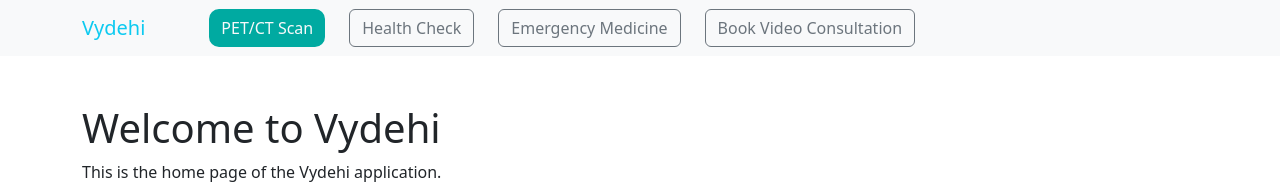
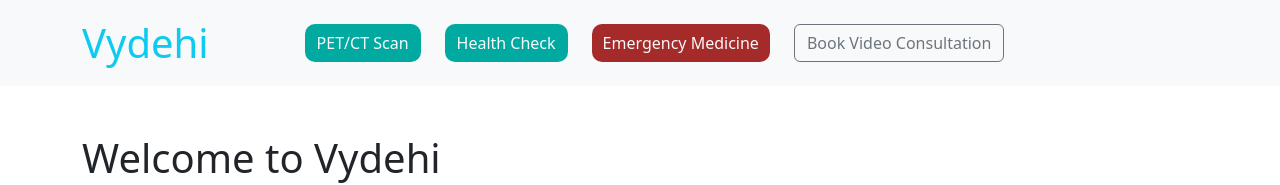
Before and after one commit to klmamatha/Healthcare_Management-_System, a React (Vite) app: page /#/ in a window 1280 px wide. Shown: the top 185 px of the page. Built offline with nearby package versions, Linux system fonts and the light colour scheme.

Commit message:
modified app.css

```diff
--- a/src/App.css
+++ b/src/App.css
@@ -42,7 +42,3 @@
     opacity: 0;
   }
 }
-
-.upbutton{
-
-}
--- a/src/header.jsx
+++ b/src/header.jsx
@@ -8,25 +8,21 @@
 
     <nav className="navbar navbar-expand-sm navbar-light bg-light sticky-top">
              <div className="container">
-                <a to="/" className="navbar-brand text-info">
+                <a to="/" className="navbar-brand text-info fs-1 me-5">
                 <i className="fa fa-suitcase fa-lg " aria-hidden="true"></i> Vydehi
                 </a>
-                <button
-                className="navbar-toggler me-5"
-                type="button"
-                data-bs-toggle="collapse"
-                data-bs-target="#mynavbar"
-                aria-controls="mynavbar"
-                aria-expanded="false"
-                aria-label="Toggle navigation"
-                >
+                <button className="navbar-toggler me-5" type="button" data-bs-toggle="collapse" data-bs-target="#mynavbar" aria-controls="mynavbar" aria-expanded="false" aria-label="Toggle navigation">
                 <span className="navbar-toggler-icon"></span>
                 </button>
                 <div className="collapse navbar-collapse" id="mynavbar">
                 <div className="d-flex">
-                    <button
-                        className="btn  me-4 ms-5  text-light "
-                        style={{
+                    <button className="btn  me-4 ms-5  text-light "
+                    style={{ padding: '5px 10px',    marginRight: '20px', backgroundColor: '#00aaa1',    border: '2px solid #00aaa1', borderRadius: '10px',   animation: 'blinker 2s linear infinite', cursor: 'pointer', }}
+                        type="button" >PET/CT Scan
+                    </button>
+
+                    <button className="btn text-light me-4"
+                    style={{
                             padding: '5px 10px',
                             marginRight: '20px',
                             backgroundColor: '#00aaa1',
@@ -35,15 +31,20 @@
                             animation: 'blinker 2s linear infinite',
                             cursor: 'pointer',
                         }}
-                        type="button"
-                        >
-                        PET/CT Scan
-                    </button>
-
-                    <button className="btn btn-outline-secondary me-4" type="button">
+                    type="button">
                     Health Check
                     </button>
-                    <button className="btn btn-outline-secondary me-4" type="button">
+                    <button className="btn text-light me-4"
+                    style={{
+                            padding: '5px 10px',
+                            marginRight: '20px',
+                            backgroundColor: 'brown',
+                            border: '2px solidrgb(71, 23, 23)',
+                            borderRadius: '10px',
+                            animation: 'blinker 2s linear infinite',
+                            cursor: 'pointer',
+                        }}
+                     type="button">
                     Emergency Medicine
                     </button>
                     <button className="btn btn-outline-secondary me-4" type="button">
```
